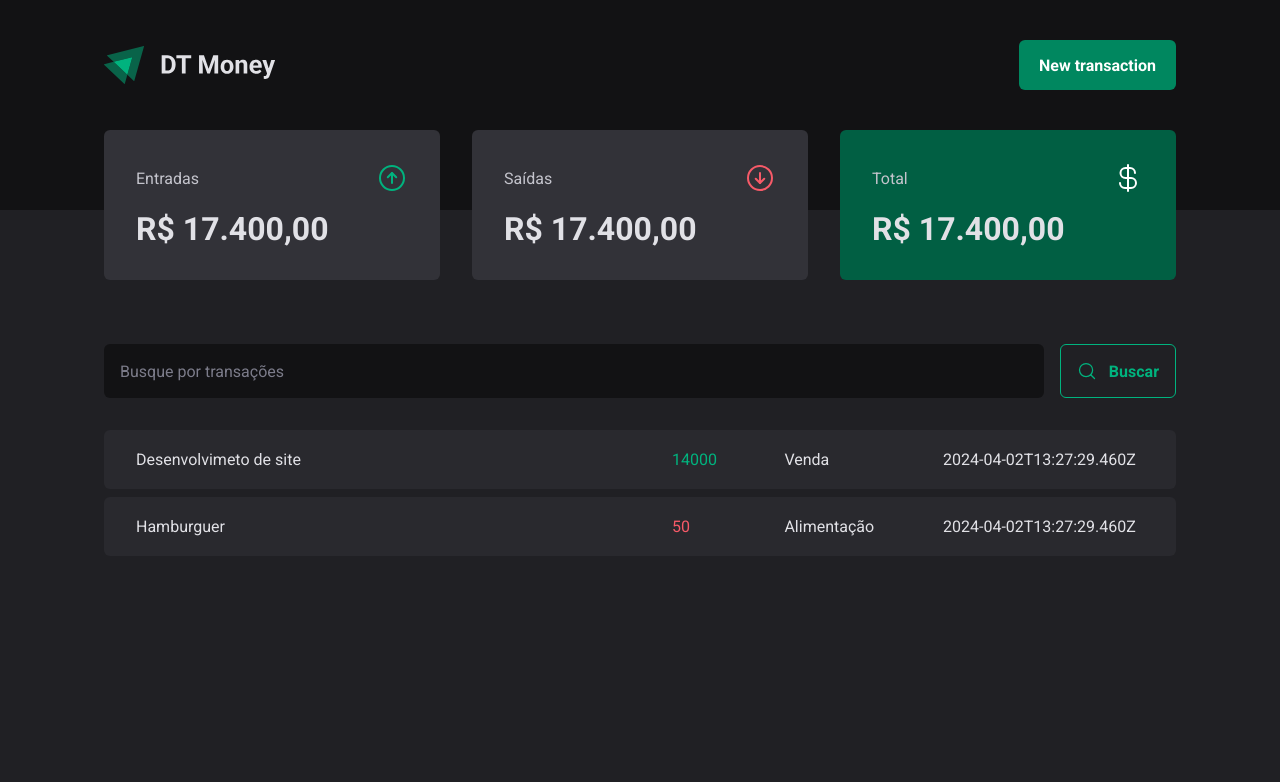
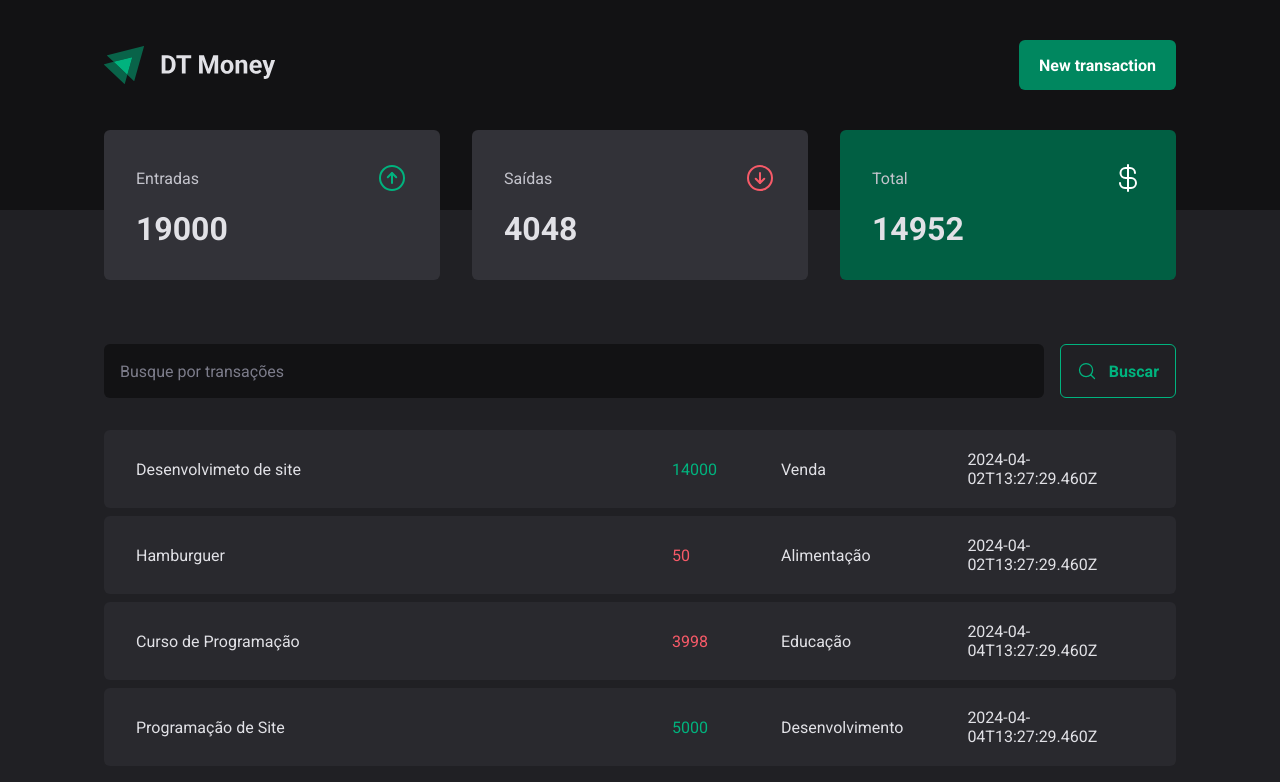
Before and after one commit to casbern/dt-money, a React (Vite) app: page / in a window 1280 px wide. Shown: the top 782 px of the page. Built offline with nearby package versions, Linux system fonts and the light colour scheme; data requests are answered from the project's data file.

Commit message:
added context to share the transactions worked with reduce method to creat a new data structure to be use in the summary page

```diff
--- a/server.json
+++ b/server.json
@@ -15,6 +15,22 @@
       "category": "Alimentação",
       "price": 50,
       "createdAt": "2024-04-02T13:27:29.460Z"
+    },
+    {
+      "id": 3,
+      "description": "Curso de Programação",
+      "type": "outcome",
+      "category": "Educação",
+      "price": 3998,
+      "createdAt": "2024-04-04T13:27:29.460Z"
+    },
+    {
+      "id": 4,
+      "description": "Programação de Site",
+      "type": "income",
+      "category": "Desenvolvimento",
+      "price": 5000,
+      "createdAt": "2024-04-04T13:27:29.460Z"
     }
   ]
 }
--- a/src/App.tsx
+++ b/src/App.tsx
@@ -2,12 +2,15 @@
 import { defaultTheme } from "./styles/themes/default"
 import { GlobalStyle } from "./styles/global"
 import { Transactions } from "./pages/Transactions"
+import { TransactionsProvider } from "./contexts/TransactionsContext"
 
 export function App() {
 
   return (
     <ThemeProvider theme={defaultTheme}>
-      <Transactions/>
+      <TransactionsProvider>
+        <Transactions/>
+      </TransactionsProvider>
       <GlobalStyle/>
     </ThemeProvider>
   )
--- a/src/components/Summary/index.tsx
+++ b/src/components/Summary/index.tsx
@@ -1,7 +1,33 @@
+import { useContext } from "react"
 import { SummaryCard, SummaryContainer } from "./styles"
 import { ArrowCircleDown, ArrowCircleUp, CurrencyDollar } from  'phosphor-react'
+import { TransactionsContext } from "../../contexts/TransactionsContext"
 
 export function Summary() {
+
+  const { transactions } = useContext(TransactionsContext)
+  console.log(transactions)
+
+  const summary = transactions.reduce(
+     (acc, transaction) => {
+      if (transaction.type === 'income') {
+        acc.income += transaction.price
+        acc.total += transaction.price
+      } else {
+        acc.outcome += transaction.price
+        acc.total -= transaction.price
+
+      }
+
+      return acc
+     },
+     {
+      income: 0,
+      outcome: 0,
+      total: 0
+    }
+  )
+
   return (
     <SummaryContainer>
       <SummaryCard>
@@ -9,7 +35,7 @@
           <span>Entradas</span>
           <ArrowCircleUp size={32} color="#00b37e"/>
         </header>
-        <strong>R$ 17.400,00</strong>
+        <strong>{summary.income}</strong>
       </SummaryCard>
 
       <SummaryCard>
@@ -17,7 +43,7 @@
           <span>Saídas</span>
           <ArrowCircleDown size={32} color="#f75a68"/>
         </header>
-        <strong>R$ 17.400,00</strong>
+        <strong>{summary.outcome}</strong>
       </SummaryCard>
 
       <SummaryCard variant="green">
@@ -25,7 +51,7 @@
           <span>Total</span>
           <CurrencyDollar size={32} color="#fff"/>
         </header>
-        <strong>R$ 17.400,00</strong>
+        <strong>{summary.total}</strong>
       </SummaryCard>
     </SummaryContainer>
   )
--- /dev/null
+++ b/src/contexts/TransactionsContext.tsx
@@ -0,0 +1,41 @@
+import { ReactNode, createContext, useEffect, useState } from "react";
+
+interface Transaction {
+  id: number;
+  description: string;
+  type: 'income' | 'outcome';
+  price: number;
+  category: string;
+  createdAt: string;
+}
+
+interface TransactionContextType {
+  transactions: Transaction[]
+}
+
+interface TransactionsProviderProps {
+  children: ReactNode;
+}
+
+export const TransactionsContext = createContext({} as TransactionContextType)
+
+export function TransactionsProvider({children}: TransactionsProviderProps) {
+
+  const [ transactions, setTransactions ] = useState<Transaction[]>([])
+
+  useEffect( () => {
+    fetch('http://localhost:3333/transactions')
+      .then(response => response.json() )
+      .then(data => {
+        setTransactions(data)
+      })
+
+  }, [])
+
+
+  return (
+    <TransactionsContext.Provider value={{ transactions }}>
+      {children}
+    </TransactionsContext.Provider>
+  )
+}
--- a/src/pages/Transactions/index.tsx
+++ b/src/pages/Transactions/index.tsx
@@ -1,31 +1,14 @@
-import { useEffect, useState } from "react";
+import { useContext } from "react";
 import { Header } from "../../components/Header";
 import { Summary } from "../../components/Summary";
 import { SearchForm } from "./components/SearchForm";
 import { TransactionsContainer, TransactionsTable, PriceHighLight } from "./styles";
-
-interface Transaction {
-  id: number;
-  description: string;
-  type: 'income' | 'outcome';
-  price: number;
-  category: string;
-  createdAt: string;
-}
+import { TransactionsContext } from "../../contexts/TransactionsContext";
 
 
 export function Transactions() {
-  const [ transactions, setTransactions ] = useState<Transaction[]>([])
 
-  useEffect( () => {
-    fetch('http://localhost:3333/transactions')
-      .then(response => response.json() )
-      .then(data => {
-        setTransactions(data)
-      })
-
-  }, [])
-
+  const { transactions } = useContext(TransactionsContext)
 
   return (
     <div>
```
